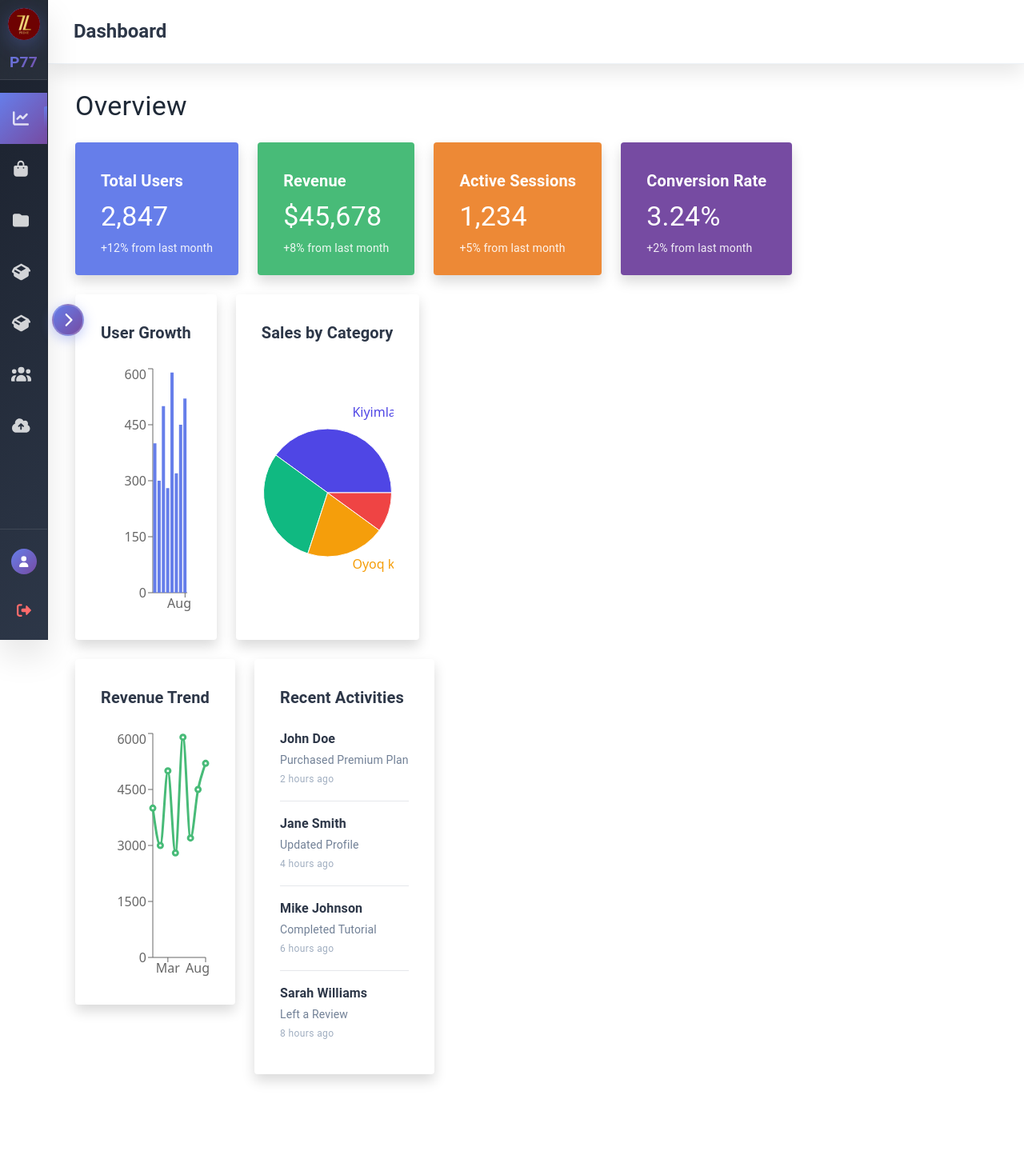
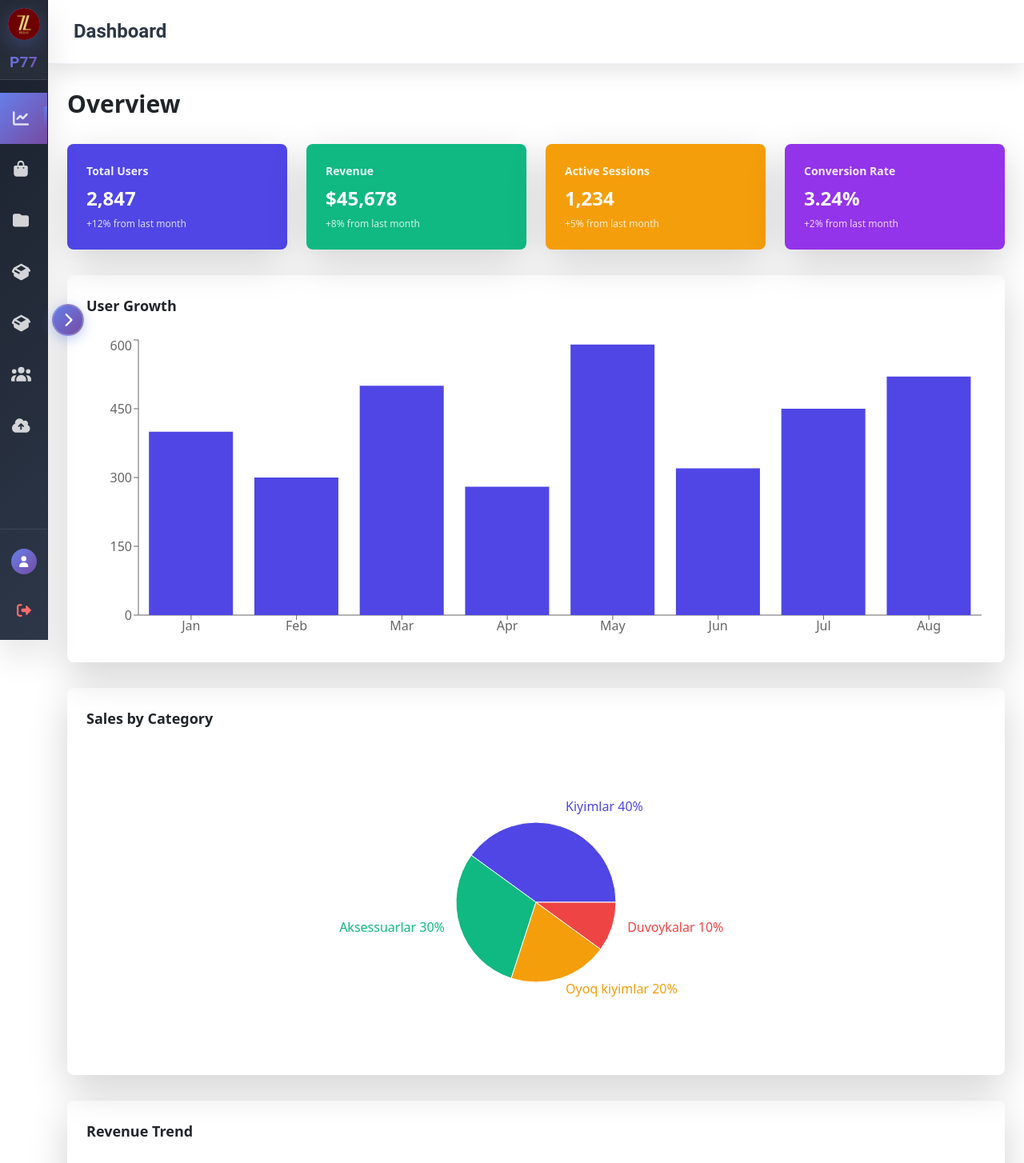
Before and after one commit to suhrob-qalandarov/prime-web-admin, a React (Create React App) app: page /dashboard in a window 1280 px wide. Shown: the top 1454 px of the page at 80% size. Before the commit the page ends 1375 px from the top, so only its background shows below. Built offline with nearby package versions, Linux system fonts and the light colour scheme.

Commit message:
Redesigned dashboard.jsx

```diff
--- a/src/components/pages/dashboard/dashboard.jsx
+++ b/src/components/pages/dashboard/dashboard.jsx
@@ -1,5 +1,3 @@
-"use client"
-import { Container, Grid, Card, CardContent, Typography, Box, Button } from "@mui/material"
 import {
     BarChart,
     Bar,
@@ -54,104 +52,48 @@ const recentActivities = [
 
 const Dashboard = () => {
     return (
-        <Container className="min-h-screen  py-8">
-            <div className="space-y-6">
-                <Box className="flex justify-between items-center ">
-                    <Typography variant="h4" className="font-bold text-gray-800">
-                        Overview
-                    </Typography>
-                </Box>
+        <div className="w-full min-h-screen bg-background">
+            <div className="w-full px-4 sm:px-6 lg:px-8 py-8">
+                {/* Header */}
+                <div className="mb-8">
+                    <h1 className="text-3xl font-bold text-foreground">Overview</h1>
+                </div>
 
-                <Grid container spacing={3}>
-                    <Grid item xs={12} sm={6} md={3}>
-                        <Card className="shadow">
-                            <CardContent sx={{ background: "var(--primary-color)", color: "white", padding: "2rem" }}>
-                                <Typography variant="h6" className="mb-2" sx={{ fontWeight: 600 }}>
-                                    Total Users
-                                </Typography>
-                                <Typography variant="h4" className="font-bold">
-                                    2,847
-                                </Typography>
-                                <Typography variant="body2" className="mt-2" sx={{ opacity: 0.9 }}>
-                                    +12% from last month
-                                </Typography>
-                            </CardContent>
-                        </Card>
-                    </Grid>
-                    <Grid item xs={12} sm={6} md={3}>
-                        <Card className="shadow">
-                            <CardContent sx={{ background: "var(--success-color)", color: "white", padding: "2rem" }}>
-                                <Typography variant="h6" className="mb-2" sx={{ fontWeight: 600 }}>
-                                    Revenue
-                                </Typography>
-                                <Typography variant="h4" className="font-bold">
-                                    $45,678
-                                </Typography>
-                                <Typography variant="body2" className="mt-2" sx={{ opacity: 0.9 }}>
-                                    +8% from last month
-                                </Typography>
-                            </CardContent>
-                        </Card>
-                    </Grid>
-                    <Grid item xs={12} sm={6} md={3}>
-                        <Card className="shadow">
-                            <CardContent sx={{ background: "var(--warning-color)", color: "white", padding: "2rem" }}>
-                                <Typography variant="h6" className="mb-2" sx={{ fontWeight: 600 }}>
-                                    Active Sessions
-                                </Typography>
-                                <Typography variant="h4" className="font-bold">
-                                    1,234
-                                </Typography>
-                                <Typography variant="body2" className="mt-2" sx={{ opacity: 0.9 }}>
-                                    +5% from last month
-                                </Typography>
-                            </CardContent>
-                        </Card>
-                    </Grid>
-                    <Grid item xs={12} sm={6} md={3}>
-                        <Card className="shadow">
-                            <CardContent sx={{ background: "var(--secondary-color)", color: "white", padding: "2rem" }}>
-                                <Typography variant="h6" className="mb-2" sx={{ fontWeight: 600 }}>
-                                    Conversion Rate
-                                </Typography>
-                                <Typography variant="h4" className="font-bold">
-                                    3.24%
-                                </Typography>
-                                <Typography variant="body2" className="mt-2" sx={{ opacity: 0.9 }}>
-                                    +2% from last month
-                                </Typography>
-                            </CardContent>
-                        </Card>
-                    </Grid>
-                </Grid>
+                {/* Statistic Cards */}
+                <div className="grid grid-cols-1 sm:grid-cols-2 lg:grid-cols-4 gap-4 mb-8">
+                    {[
+                        { title: "Total Users", value: "2,847", color: "bg-indigo-600", change: "+12%" },
+                        { title: "Revenue", value: "$45,678", color: "bg-emerald-500", change: "+8%" },
+                        { title: "Active Sessions", value: "1,234", color: "bg-amber-500", change: "+5%" },
+                        { title: "Conversion Rate", value: "3.24%", color: "bg-purple-600", change: "+2%" },
+                    ].map((item, index) => (
+                        <div key={index} className={`${item.color} rounded-lg shadow-lg p-6 text-white`}>
+                            <h3 className="text-sm font-semibold opacity-90">{item.title}</h3>
+                            <p className="text-2xl font-bold mt-2">{item.value}</p>
+                            <p className="text-xs opacity-80 mt-2">{item.change} from last month</p>
+                        </div>
+                    ))}
+                </div>
 
-                <Grid container spacing={3}>
-                    <Grid item xs={12} md={8}>
-                        <Card className="shadow">
-                            <CardContent sx={{ padding: "2rem" }}>
-                                <Typography variant="h6" className="mb-4" sx={{ fontWeight: 600, color: "var(--dark-color)" }}>
-                                    User Growth
-                                </Typography>
-                                <Box className="h-80">
+                {/* User Growth Chart */}
+                <div className="w-full bg-card rounded-lg shadow-lg p-6 mb-8">
+                    <h2 className="text-lg font-semibold text-foreground mb-6">User Growth</h2>
+                    <div className="w-full h-96">
                         <ResponsiveContainer width="100%" height="100%">
                             <BarChart data={userGrowthData}>
                                 <XAxis dataKey="name" />
                                 <YAxis />
                                 <Tooltip />
-                                            <Bar dataKey="users" fill="var(--primary-color)" />
+                                <Bar dataKey="users" fill="#4F46E5" />
                             </BarChart>
                         </ResponsiveContainer>
-                                </Box>
-                            </CardContent>
-                        </Card>
-                    </Grid>
-                    <Grid item xs={12} md={4}>
-                        <Card className="shadow">
-                            <CardContent sx={{ padding: "2rem" }}>
-                                <Typography variant="h6" className="mb-4" sx={{ fontWeight: 600, color: "var(--dark-color)" }}>
-                                    Sales by Category
-                                </Typography>
-                                <Box className="h-80 flex items-center justify-center">
+                    </div>
+                </div>
+
+                {/* Sales by Category Chart */}
+                <div className="w-full bg-card rounded-lg shadow-lg p-6 mb-8">
+                    <h2 className="text-lg font-semibold text-foreground mb-6">Sales by Category</h2>
+                    <div className="w-full h-96 flex items-center justify-center">
                         <ResponsiveContainer width="100%" height="100%">
                             <PieChart>
                                 <Pie
@@ -160,7 +102,7 @@ const Dashboard = () => {
                                     cy="50%"
                                     labelLine={false}
                                     label={({ name, percent }) => `${name} ${(percent * 100).toFixed(0)}%`}
-                                                outerRadius={80}
+                                    outerRadius={100}
                                     fill="#8884d8"
                                     dataKey="value"
                                 >
@@ -171,60 +113,40 @@ const Dashboard = () => {
                                 <Tooltip />
                             </PieChart>
                         </ResponsiveContainer>
-                                </Box>
-                            </CardContent>
-                        </Card>
-                    </Grid>
-                </Grid>
+                    </div>
+                </div>
 
-                <Grid container spacing={3}>
-                    <Grid item xs={12} md={8}>
-                        <Card className="shadow">
-                            <CardContent sx={{ padding: "2rem" }}>
-                                <Typography variant="h6" className="mb-4" sx={{ fontWeight: 600, color: "var(--dark-color)" }}>
-                                    Revenue Trend
-                                </Typography>
-                                <Box className="h-80">
+                {/* Revenue Trend Chart */}
+                <div className="w-full bg-card rounded-lg shadow-lg p-6 mb-8">
+                    <h2 className="text-lg font-semibold text-foreground mb-6">Revenue Trend</h2>
+                    <div className="w-full h-96">
                         <ResponsiveContainer width="100%" height="100%">
                             <LineChart data={revenueData}>
                                 <XAxis dataKey="name" />
                                 <YAxis />
                                 <Tooltip />
-                                            <Line type="monotone" dataKey="revenue" stroke="var(--success-color)" strokeWidth={3} />
+                                <Line type="monotone" dataKey="revenue" stroke="#10B981" strokeWidth={3} />
                             </LineChart>
                         </ResponsiveContainer>
-                                </Box>
-                            </CardContent>
-                        </Card>
-                    </Grid>
-                    <Grid item xs={12} md={4}>
-                        <Card className="shadow">
-                            <CardContent sx={{ padding: "2rem" }}>
-                                <Typography variant="h6" className="mb-4" sx={{ fontWeight: 600, color: "var(--dark-color)" }}>
-                                    Recent Activities
-                                </Typography>
-                                <Box className="space-y-4">
+                    </div>
+                </div>
+
+                {/* Recent Activities */}
+                <div className="w-full bg-card rounded-lg shadow-lg p-6">
+                    <h2 className="text-lg font-semibold text-foreground mb-6">Recent Activities</h2>
+                    <div className="space-y-4">
                         {recentActivities.map((activity) => (
-                                        <Box key={activity.id} className="border-b pb-3 last:border-b-0">
-                                            <Typography variant="body1" sx={{ fontWeight: 600, color: "var(--dark-color)" }}>
-                                                {activity.user}
-                                            </Typography>
-                                            <Typography variant="body2" sx={{ color: "var(--gray-600)", marginTop: "0.25rem" }}>
-                                                {activity.action}
-                                            </Typography>
-                                            <Typography variant="caption" sx={{ color: "var(--gray-500)", marginTop: "0.25rem" }}>
-                                                {activity.time}
-                                            </Typography>
-                                        </Box>
+                            <div key={activity.id} className="pb-4 border-b border-border last:border-b-0">
+                                <p className="font-semibold text-foreground">{activity.user}</p>
+                                <p className="text-sm text-muted-foreground mt-1">{activity.action}</p>
+                                <p className="text-xs text-muted-foreground mt-1">{activity.time}</p>
+                            </div>
                         ))}
-                                </Box>
-                            </CardContent>
-                        </Card>
-                    </Grid>
-                </Grid>
                     </div>
-        </Container>
+                </div>
+            </div>
+        </div>
     )
 }
 
-export default Dashboard
+export default Dashboard;
```
Lines whose indentation alone changed are shown as unchanged.
